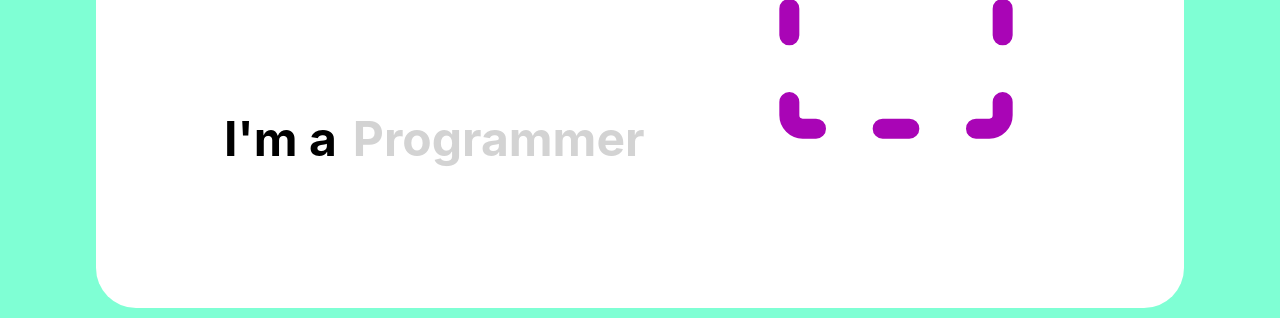
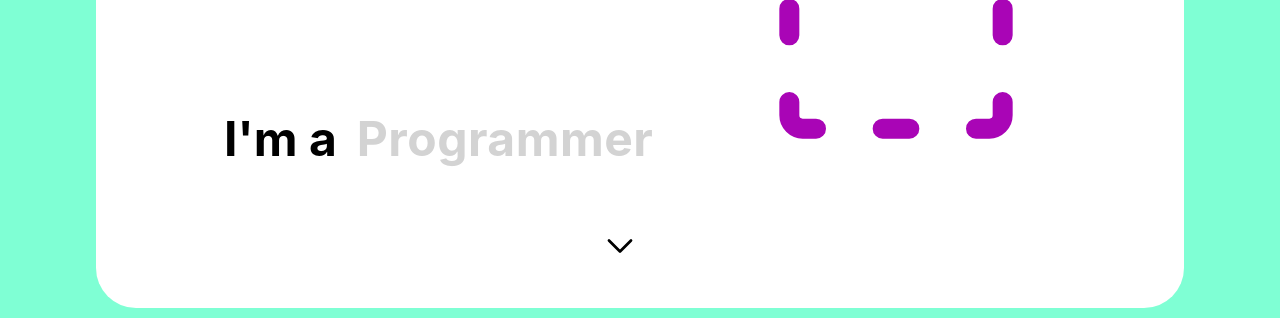
Before and after one commit to reillyjodonnell/Reillydev-website, a React (Create React App) app: page / in a window 1280 px wide. Shown: the part 412-730 px from the top of the page. Built offline with nearby package versions, Linux system fonts and the light colour scheme.

Commit message:
Began implementing the typewriter effect. Placed the chevron at the bottom of the card.

```diff
--- a/src/CSS Components/PrimaryContent.css
+++ b/src/CSS Components/PrimaryContent.css
@@ -70,18 +70,45 @@
     padding-left: 2rem;
     font-size: 2rem;
 }
-.greeting-intro-text-dark{
 
-}
 .greeting-profession-text{
     margin-top: 2rem;
     font-size: 2rem;
     display: flex;
+    align-items: center;
+
 
 }
+
+@keyframes typing{
+    from {width: .1%}
+    to {width: 100%}
+}
+@keyframes blink-caret {
+    from, to { border-color: transparent }
+    50% { border-color: purple; }
+  }
 .professions{
-    padding-left: 1rem;
+    display: flex;
+    overflow: hidden;
+    white-space: nowrap;
+    margin-right: auto;
+    letter-spacing: .01em;
+    border-right: .15em solid purple;
+    animation:
+    typing 3.5s steps(50, end),
+    blink-caret .75s step-end infinite;
+    padding-left: 1.25rem;
     color: lightgrey;
+}
+.animate
+{
+    letter-spacing: .01em;
+    border-right: .15em solid purple;
+    animation:
+    typing 3.5s steps(50, end),
+    blink-caret .75s step-end infinite;
+    padding-left: 1.25rem;
 }
 
 /* Main card image */
@@ -89,3 +116,15 @@
     margin-top: 2rem;
     height: 20rem;
 }
+.chevron-down{
+    cursor: pointer;
+    pointer-events: all;
+    display: flex;
+    align-self: center;
+    margin-top: 1rem;
+    animation: promptDown .75s step-end infinite;
+}
+@keyframes promptDown {
+    from {transform: translate(-20px); }
+    to {transform: translate(5px);}
+}
--- a/src/Components/PrimaryContent.js
+++ b/src/Components/PrimaryContent.js
@@ -2,12 +2,16 @@ import React, { useEffect, useState } from 'react'
 import '../CSS Components/PrimaryContent.css'
 import Vulcan from '../Assets/Icons/Vulcan.svg'
 import Placeholder from '../Assets/Icons/Placeholder.svg'
+import WhiteDown from '../Assets/Icons/WhiteChevronDown.svg'
+import BlackDown from '../Assets/Icons/BlackChevronDown.svg'
+
 
 import Header from './Header'
 
 export default function PrimaryContent() {
     const [descriptorIndx, changeDescriptorIndx] = useState(0)
     const [darkMode, enableDarkMode] = useState(false);
+    const [display, displayNextWord] = useState(false);
 
 
 
@@ -17,17 +21,21 @@ export default function PrimaryContent() {
         const timer = setInterval(() => {
             let index = descriptorIndx;
             changeDescriptorIndx(index + 1)
+            displayNextWord(!display)
 
-        }, 4000);
+        }, 5000);
         return () => clearInterval(timer);
 
 
     })
 
+
     const toggleDarkMode = () => {
         enableDarkMode(!darkMode)
     }
     let descriptorText = description[descriptorIndx % description.length];
+
+
 
     return (
         <div className="background">
@@ -50,7 +58,7 @@ export default function PrimaryContent() {
 
                             <div className={darkMode ? "greeting-profession-text transition dark " : "greeting-profession-text transition"}>
                                 <h2>I'm a </h2>
-                                <h2 className="professions">{descriptorText}</h2>
+                                <h2 className={display ? "professions animate" : "professions"}>{descriptorText}</h2>
                             </div>
                         </div>
                         <div className="main-card-abstract-image">
@@ -58,6 +66,10 @@ export default function PrimaryContent() {
                             <img style={{ height: "20rem" }} src={Placeholder} alt="" />
                         </div>
 
+
+                    </div>
+                    <div className="chevron-down">
+                        <img src={darkMode ? WhiteDown : BlackDown} alt="" srcset="" />
                     </div>
 
 
```
Also changed, not shown: src/Assets/Icons/BlackChevronDown.svg (added), src/Assets/Icons/WhiteChevronDown.svg (added).
